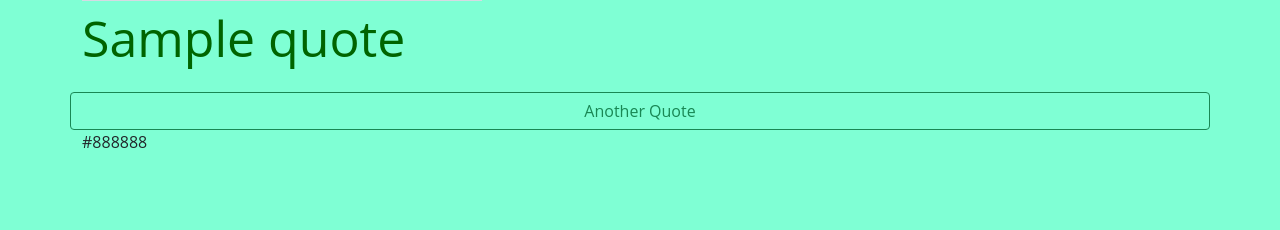
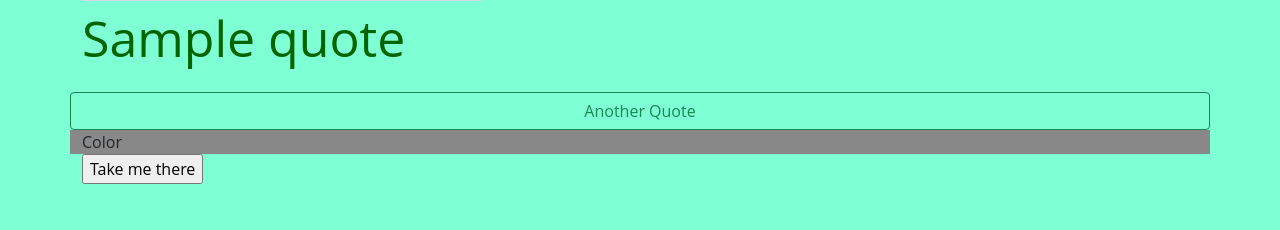
Before and after one commit to JeeheeHan/jenmu-bob-ross, a Flask app: template templates/homepage.html in a window 1280 px wide. Shown: the part 299-529 px from the top of the page. Run offline with Flask 2, Linux system fonts and the light colour scheme; tables that the repository leaves empty hold one stand-in row (values such as "Sample post"); the template is opened without the code that fills it: values that come from a table or form of the project are taken from there, most other values are stand-ins (such as "Sample title", 1, 10 or a date in 2020); grey boxes marked "Sample" are stand-in pictures.

Commit message:
buttons
Co-authored-by: Munawaer Ainiwaer <munawaer.ainiwaer@gmail.com>

```diff
--- a/templates/homepage.html
+++ b/templates/homepage.html
@@ -1,6 +1,7 @@
 {% extends 'base.html' %}
 
 {% block head %}
+
 {% endblock %}
 
 {% block content %}
@@ -17,14 +18,20 @@
 
         <button type="button" id ="more" class="btn btn-outline-success" >Another Quote</button>
     </div>
-    <div class="colorContain">
+
+
+    <div class="row content" id="colorContain">
       {% for color in list_hex %}
-      <p>
-        {{ color }}
-      </p>
+      <div class="col" style="background-color: {{ color }}">Color</div>
       {% endfor %}
 
     </div>
+    <form action="/drawing" id="nextpageform" method="POST">
+      <input type="hidden" name='paintingURL' class="chosenPainting" id="paintingURL" value="{{ painting.img_src }}"/>
+      <input type="hidden" name='youtubeURL' class="chosenPainting" id="youtubeURL" value="{{ painting.youtube_src }}"/>
+      <input type="submit" value="Take me there"/>
+    </form>
+
 
   </div>
 </div>
```
